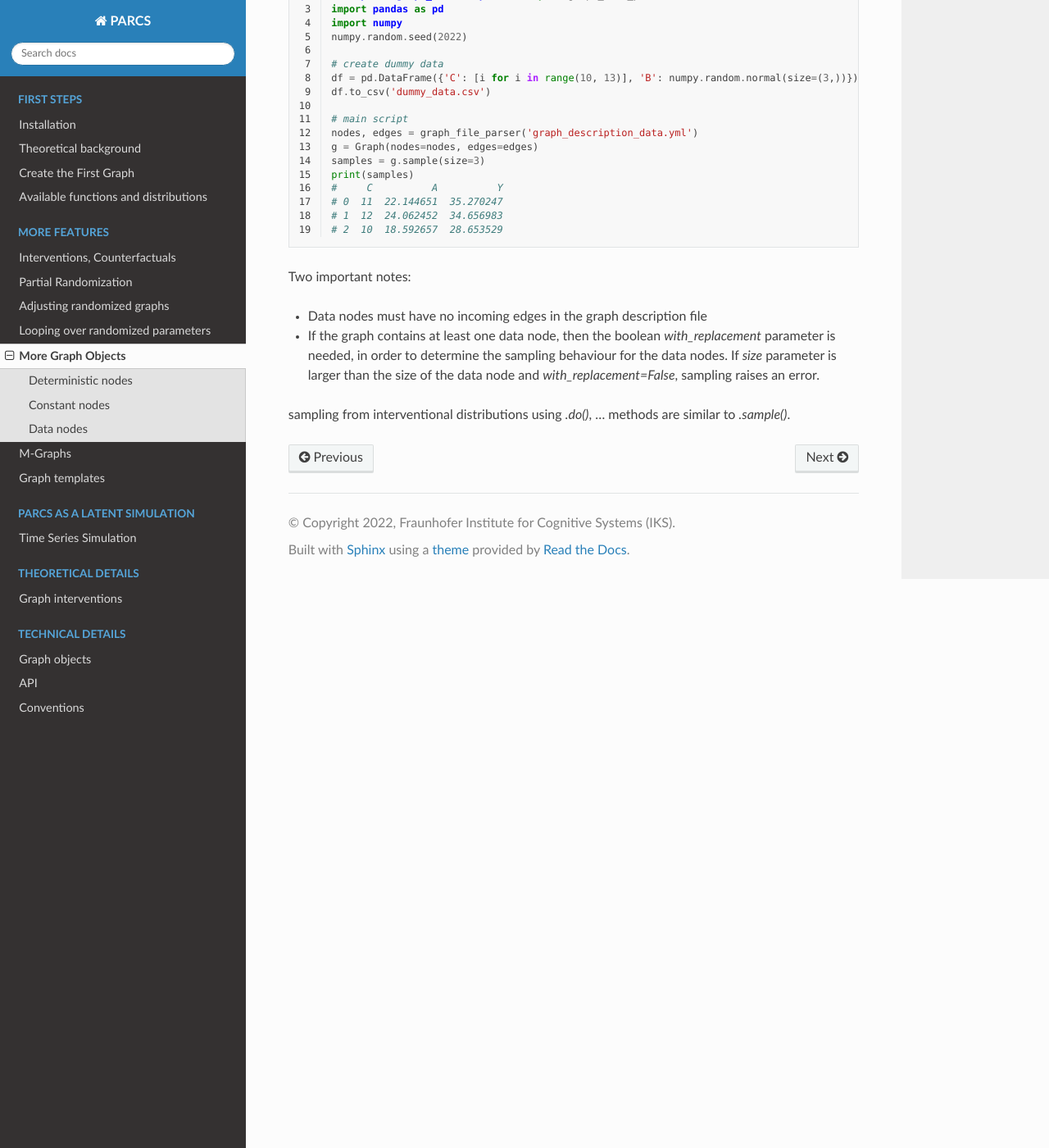
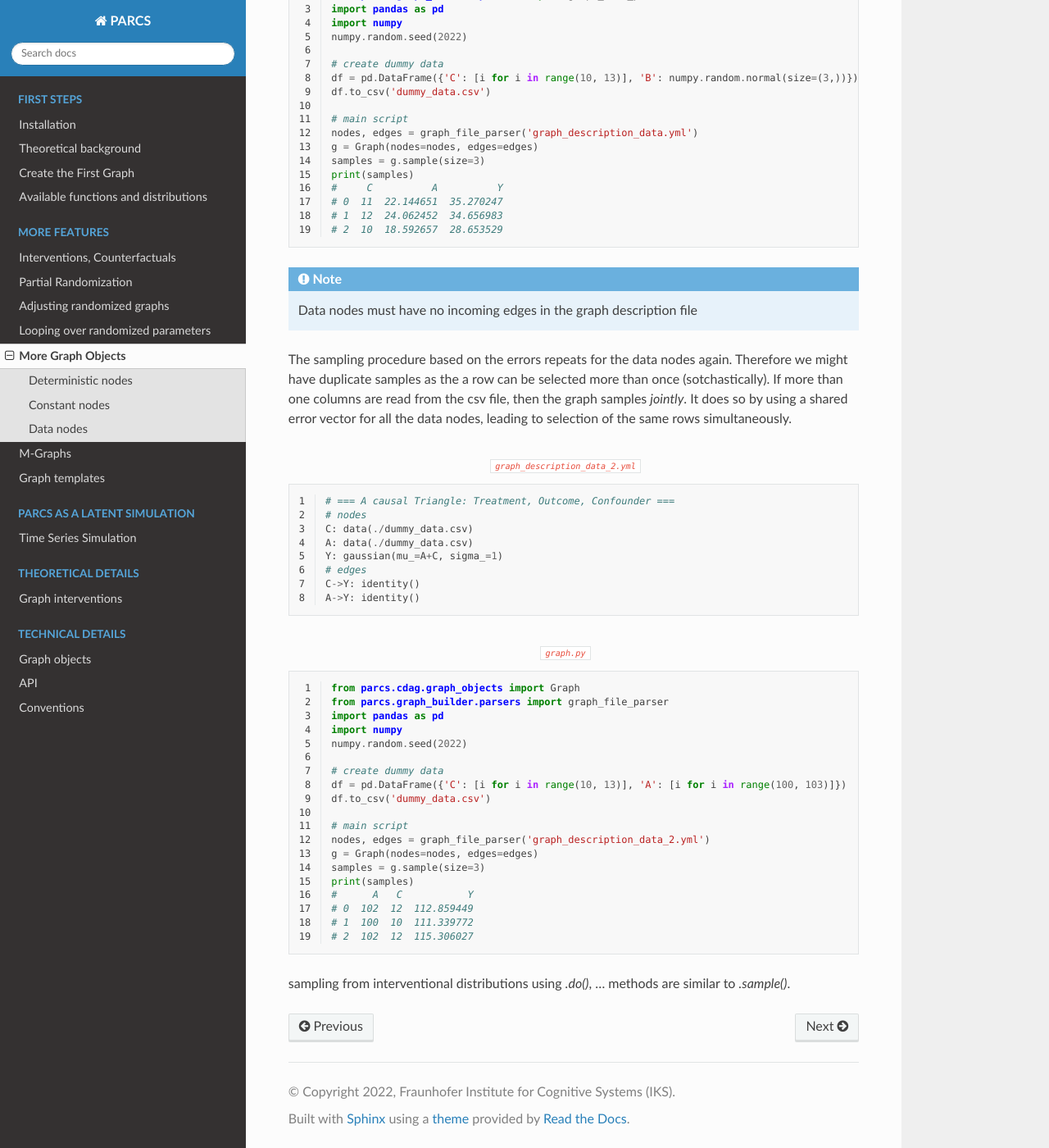
Before and after one commit to FraunhoferIKS/parcs, a Sphinx documentation site: the page built from docs/source/features/more_graph_objects.rst, in a window 1280 px wide and 1400 px high, scrolled down 3070 px. Shown: the whole window at 82% size. Built offline with Sphinx 7.4.7 and the Read the Docs theme 2.0.0, drawn with Linux system fonts in a browser that asks for light colours.

Commit message:
update docs

```diff
--- /dev/null
+++ b/docs/source/features/code_blocks/b1/graph_data_2.py
@@ -0,0 +1,19 @@
+from parcs.cdag.graph_objects import Graph
+from parcs.graph_builder.parsers import graph_file_parser
+import pandas as pd
+import numpy
+numpy.random.seed(2022)
+
+# create dummy data
+df = pd.DataFrame({'C': [i for i in range(10, 13)], 'A': [i for i in range(100, 103)]})
+df.to_csv('dummy_data.csv')
+
+# main script
+nodes, edges = graph_file_parser('graph_description_data_2.yml')
+g = Graph(nodes=nodes, edges=edges)
+samples = g.sample(size=3)
+print(samples)
+#      A   C           Y
+# 0  102  12  112.859449
+# 1  100  10  111.339772
+# 2  102  12  115.306027
--- /dev/null
+++ b/docs/source/features/code_blocks/b1/graph_description_data_2.yml
@@ -0,0 +1,8 @@
+# === A causal Triangle: Treatment, Outcome, Confounder ===
+# nodes
+C: data(./dummy_data.csv)
+A: data(./dummy_data.csv)
+Y: gaussian(mu_=A+C, sigma_=1)
+# edges
+C->Y: identity()
+A->Y: identity()
--- a/docs/source/features/more_graph_objects.rst
+++ b/docs/source/features/more_graph_objects.rst
@@ -65,9 +65,17 @@ This class of nodes allows us to read an external CSV file for the samples. The
     :caption: :code:`graph.py`
     :linenos:
 
-Two important notes:
+.. note::
+    Data nodes must have no incoming edges in the graph description file
 
-- Data nodes must have no incoming edges in the graph description file
-- If the graph contains at least one data node, then the boolean `with_replacement` parameter is needed, in order to determine the sampling behaviour for the data nodes. If `size` parameter is larger than the size of the data node and `with_replacement=False`, sampling raises an error.
+The sampling procedure based on the errors repeats for the data nodes again. Therefore we might have duplicate samples as the a row can be selected more than once (sotchastically). If more than one columns are read from the csv file, then the graph samples *jointly*. It does so by using a shared error vector for all the data nodes, leading to selection of the same rows simultaneously.
+
+.. literalinclude:: code_blocks/b1/graph_description_data_2.yml
+    :caption: :code:`graph_description_data_2.yml`
+    :linenos:
+
+.. literalinclude:: code_blocks/b1/graph_data_2.py
+    :caption: :code:`graph.py`
+    :linenos:
 
 sampling from interventional distributions using `.do()`, ... methods are similar to `.sample()`.
```
Also changed, not shown: docs/source/features/code_blocks/b1/dummy_data.csv (+4 -4 lines), 1 other file.
